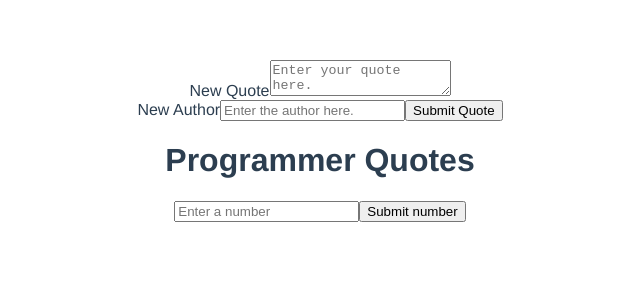
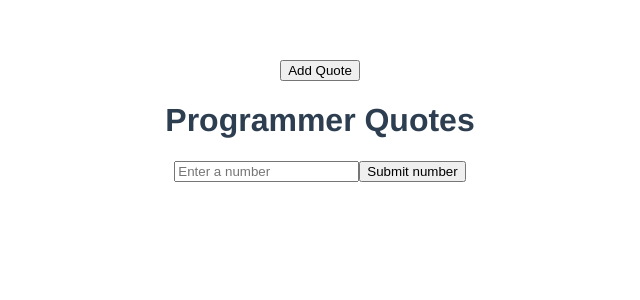
Before and after one commit to H0und5/progQuotes, a Vue app: page / in a window 1280 px wide. Shown: the top 300 px of the page, without its empty margins (320-960 px from the left). Built offline with nearby package versions, Linux system fonts and the light colour scheme.

Commit message:
refactor: Add quote before user queries from API

```diff
--- a/src/App.vue
+++ b/src/App.vue
@@ -1,6 +1,9 @@
 <!-- eslint-disable vuejs-accessibility/label-has-for -->
 <template>
-  <InputTest @submit-quote="addQuote"/>
+  <div v-if="addStatus">
+    <InputTest @submit-quote="addQuote"/>
+  </div>
+  <button v-if="!addStatus" @click.prevent="changeAddStatus">Add Quote</button>
 
   <h1>Programmer Quotes</h1>
   <InputField @number-requested="updateQuery" />
@@ -29,7 +32,9 @@ const baseURL = 'https://programming-quotes-api.herokuapp.com/Quotes?count=';
 
 const userInput = ref();
 const currentOutput = ref();
+
 const editStatus = ref(false);
+const addStatus = ref(false);
 
 // const handleQuery = async () => {
 //   const res = await fetch(`${baseURL}${userInput.value}`);
@@ -98,12 +103,32 @@ const submitEditQuote = (id, en) => {
 };
 
 // Add a quote
+const changeAddStatus = () => {
+  console.log(currentOutput);
+
+  addStatus.value = !addStatus.value;
+};
+
 const addQuote = (quoteAndAuthor) => {
   console.log(quoteAndAuthor, currentOutput);
 
-  // const newAdd = { quoteAndAuthor };
-  //
-  const currentPosition = currentOutput.value.length;
+  if (currentOutput.value === undefined) {
+    console.log('undefined');
+
+    currentOutput.value = {
+      0: quoteAndAuthor,
+    };
+
+    console.log(currentOutput.value);
+
+    return;
+  }
+
+  changeAddStatus();
+
+  // let currentPosition = undefined ? 0 : currentOutput.value.length;
+
+  const currentPosition = undefined ? 0 : currentOutput.value.length;
 
   currentOutput.value[`${currentPosition}`] = quoteAndAuthor;
 
--- a/src/components/InputTest.vue
+++ b/src/components/InputTest.vue
@@ -25,15 +25,15 @@ const newAuthor = ref('');
 const handleNewQuote = () => {
   const newId = Math.floor(Math.random() * 10000000000);
 
-  console.log(newId);
+  // console.log(newId);
 
   const quoteAndAuthor = {
     id: `${newId}`,
+    author: `${newAuthor.value}`,
     en: `${newQuote.value}`,
-    author: `${newAuthor.value}`,
   };
 
-  console.log(`This got passed first: + ${newQuote.value} + ${newAuthor.value}`);
+  // console.log(`This got passed first: + ${newQuote.value} + ${newAuthor.value}`);
   emit('submitQuote', quoteAndAuthor);
 };
 
```
